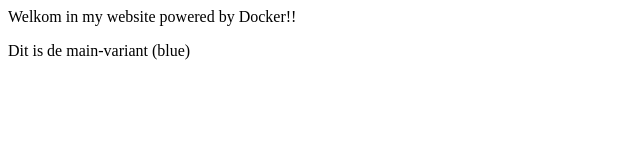
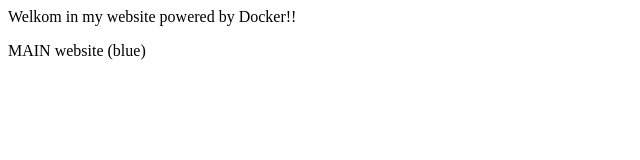
Before and after one commit to jelolang/week3, a plain HTML site: page index.html in a window 1280 px wide. Shown: the full height of the page, 0-640 px from the left. Drawn offline with Linux system fonts and the light colour scheme.

Commit message:
Update index.html

```diff
--- a/index.html
+++ b/index.html
@@ -1,6 +1,6 @@
 <HTML>
     <BODY>
         <p>Welkom in my website powered by Docker!!</p>
-        <p> Dit is de main-variant (blue) </p>
+        <p> MAIN website (blue) </p>
     </BODY>
 </HTML>
```
